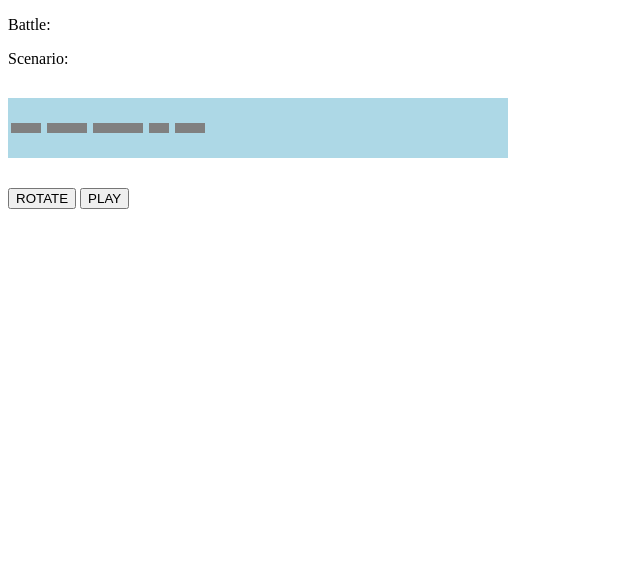
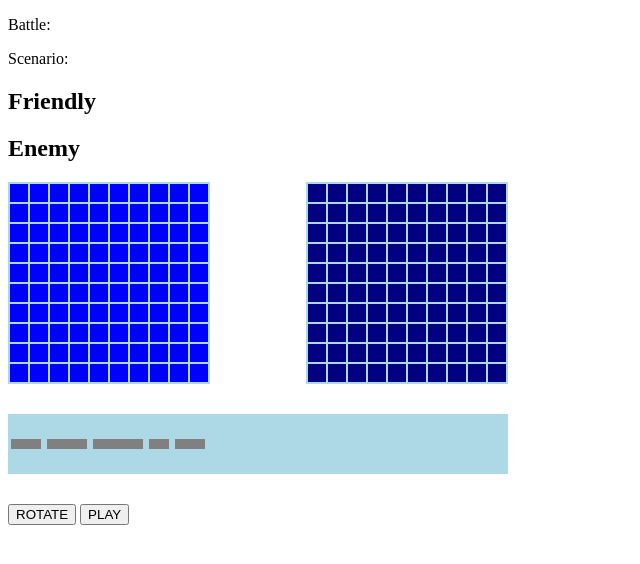
Before and after one commit to mybluewebsite/Battleships, a plain HTML site: page index.html in a window 1280 px wide. Shown: the whole page, without its empty margins (0-640 px from the left). Drawn offline with Linux system fonts and the light colour scheme.

Commit message:
added board option function for player and computer and added some HTML and CSS style

```diff
--- a/assets/css/style.css
+++ b/assets/css/style.css
@@ -3,6 +3,22 @@
 .battleboard {
     width: 200px;
     height: 200px;
+    display: flex;
+    flex-wrap: wrap;
+    border: 1px solid lightblue;
+}
+
+#battleboard {
+    width: 500px;
+    display: flex;
+    justify-content: space-between;
+}
+
+.block {
+    width: 20px;
+    height: 20px;
+    border: 0.5px solid lightblue;
+    box-sizing: border-box;
 }
 
 #ships {
--- a/assets/js/script.js
+++ b/assets/js/script.js
@@ -17,12 +17,23 @@ function rotate() {
 // Battleboard function
 const width = 10;
 
-function createBattleboard() {
+function createBattleboard(color, user) {
     const battleboardOption = document.createElement("div");
     battleboardOption.classList.add("battleboard");
-    battleboardOption.style.backgroundColor = "lightgreen";
+    battleboardOption.style.backgroundColor = color;
+    battleboardOption.id = user;
+
+    for (let i = 0; i < width * width; i++) {
+        const block = document.createElement("div");
+        block.classList.add("block");
+        block.id = i;
+        battleboardOption.append(block)
+    };
+
+    battleboardOptions.append(battleboardOption);
 };
 
-
+createBattleboard("blue", "player")
+createBattleboard("navy", "computer")
 
 rotateButton.addEventListener("click", rotate);
--- a/index.html
+++ b/index.html
@@ -12,6 +12,9 @@
         <p>Battle: <span id="battle-display"></span></p>
         <p>Scenario: <span id="scenario"></span></p>
     </div>
+
+    <h2>Friendly</h2>
+    <h2>Enemy</h2>
 
     <div id="battleboard">
 
```
